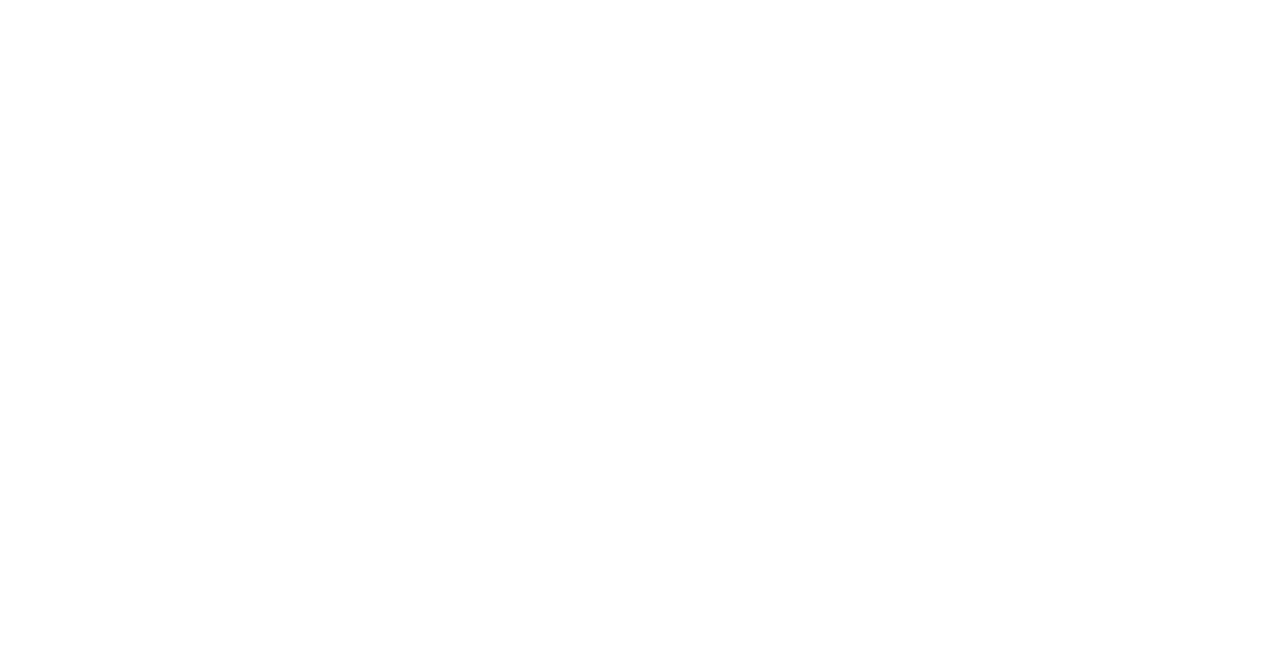
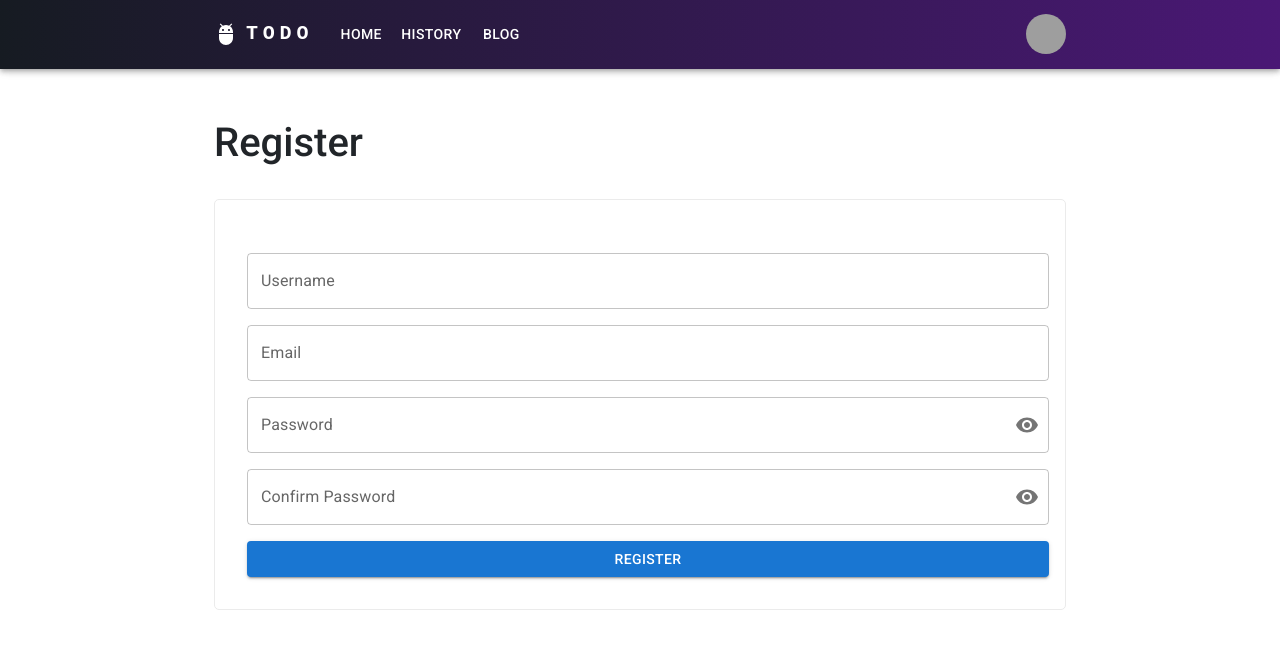
Before and after one commit to RKDN-DN3/fresher-k7-training-1, a React (Create React App) app in the folder Front-end/: page /register in a window 1280 px wide. Before the commit this address had no page. Shown: the top 648 px of the page. Built offline with nearby package versions, Linux system fonts and the light colour scheme; grey boxes are pictures that could not be loaded.

Commit message:
push module register none handle register

```diff
--- /dev/null
+++ b/Front-end/src/components/formError/index.js
@@ -0,0 +1,25 @@
+import React from "react";
+import Alert from "@mui/material/Alert";
+import Stack from "@mui/material/Stack";
+
+function FormError(props) {
+  const { errors } = props;
+
+  const renderErrors = () => {
+    return Object.keys(errors).map((val, key) => {
+      return (
+        <Alert key={key} severity="error">
+          {errors[val]}
+        </Alert>
+      );
+    });
+  };
+
+  return (
+    <Stack sx={{ width: "100%" }} spacing={2}>
+      {renderErrors()}
+    </Stack>
+  );
+}
+
+export default FormError;
--- /dev/null
+++ b/Front-end/src/page/register/Register.module.scss
@@ -0,0 +1,14 @@
+.container {
+    height: 1000px;
+  }
+  .header {
+    display: flex;
+    justify-content: space-between;
+    align-items: center;
+  }
+  .content {
+    margin-top: 24px;
+    border: 1px solid #ebebeb;
+    border-radius: 5px;
+    padding: 24px;
+  }
--- /dev/null
+++ b/Front-end/src/page/register/index.js
@@ -0,0 +1,218 @@
+import { Button, TextField, FormControl } from "@mui/material";
+import Visibility from "@mui/icons-material/Visibility";
+import VisibilityOff from "@mui/icons-material/VisibilityOff";
+import IconButton from "@mui/material/IconButton";
+import InputAdornment from "@mui/material/InputAdornment";
+import OutlinedInput from "@mui/material/OutlinedInput";
+import InputLabel from "@mui/material/InputLabel";
+import React, { useState } from "react";
+import styles from "./Register.module.scss";
+import FormError from "../../components/formError";
+
+const Register = () => {
+  const [values, setValues] = useState({
+    showPassword: false,
+    showCPassword: false,
+  });
+
+  const [errors, setErrors] = useState({});
+
+  const handleOnChange = (prop) => (e) => {
+    setValues({ ...values, [prop]: e.target.value });
+  };
+
+  const handleClickShowPassword = (prop) => (e) => {
+    if (prop === "password") {
+      setValues({ ...values, showPassword: !values.showPassword });
+    } else {
+      setValues({ ...values, showCPassword: !values.showCPassword });
+    }
+  };
+
+  const handleMouseDownPassword = (e) => {
+    e.preventDefault();
+  };
+
+  const validateEmail = (email) => {
+    if (email) {
+      return email.match(/\S+@\S+\.\S+/);
+    }
+  };
+
+  const validatePassword = (pass) => {
+    if (pass) {
+      return pass.match(/^(?=.*\d)(?=.*[a-z])(?=.*[A-Z])[0-9a-zA-Z]{8,}$/);
+    }
+  };
+
+  const handleSubmitRegister = (e) => {
+    e.preventDefault();
+
+    let isSubmit = true;
+
+    let inputsError = {};
+
+    if (
+      values.username === null ||
+      values.username === undefined ||
+      values.username === ""
+    ) {
+      inputsError.username = "Username không được để trống";
+      isSubmit = false;
+    }
+
+    if (
+      values.email === null ||
+      values.email === undefined ||
+      values.email === ""
+    ) {
+      inputsError.email = "Email không được để trống";
+      isSubmit = false;
+    } else {
+      if (!validateEmail(values.email)) {
+        inputsError.email = "Email không đúng định dạng";
+        isSubmit = false;
+      }
+    }
+
+    if (
+      values.password === null ||
+      values.password === undefined ||
+      values.password === ""
+    ) {
+      inputsError.password = "Password không được để trống";
+      isSubmit = false;
+    } else {
+      if (!validatePassword(values.password)) {
+        inputsError.password =
+          "Password phải có ít nhất 8 kí tự, có ít nhất 1 chữ cái viết hoa, có ít nhất 1 chữ số";
+        isSubmit = false;
+      }
+    }
+
+    if (
+      values.cpassword === null ||
+      values.cpassword === undefined ||
+      values.cpassword === ""
+    ) {
+      inputsError.cpassword = "Confirm Password không được để trống";
+      isSubmit = false;
+    } else {
+      if (values.cpassword !== values.password) {
+        inputsError.cpassword = "Confirm Password không trùng khớp";
+        isSubmit = false;
+      }
+    }
+
+    if (!isSubmit) {
+      setErrors(inputsError);
+    } else {
+      alert("Register Successfully!!!");
+      if (Object.keys(errors).length > 0) {
+        setErrors({});
+      }
+      setValues({
+        ...values,
+        username: "",
+        email: "",
+        password: "",
+        cpassword: "",
+      });
+    }
+  };
+
+  return (
+    <div className={styles.container}>
+      <div className={styles.header}>
+        <h1>Register</h1>
+      </div>
+      <div className={styles.content}>
+        <FormControl fullWidth sx={{ m: 1 }}>
+          <FormError errors={errors} />
+        </FormControl>
+        <form onSubmit={handleSubmitRegister}>
+          <FormControl fullWidth sx={{ m: 1 }}>
+            <TextField
+              id="outlined-username"
+              name="username"
+              label="Username"
+              variant="outlined"
+              value={values.username ? values.username : ""}
+              onChange={handleOnChange("username")}
+            />
+          </FormControl>
+          <FormControl fullWidth sx={{ m: 1 }}>
+            <TextField
+              id="outlined-email"
+              name="email"
+              label="Email"
+              variant="outlined"
+              value={values.email ? values.email : ""}
+              onChange={handleOnChange("email")}
+            />
+          </FormControl>
+          <FormControl fullWidth sx={{ m: 1 }}>
+            <InputLabel htmlFor="outlined-adornment-password">
+              Password
+            </InputLabel>
+            <OutlinedInput
+              id="outlined-adornment-password"
+              name="password"
+              label="Password"
+              variant="outlined"
+              value={values.password ? values.password : ""}
+              onChange={handleOnChange("password")}
+              type={values.showPassword ? "text" : "password"}
+              endAdornment={
+                <InputAdornment position="end">
+                  <IconButton
+                    aria-label="toggle password visibility"
+                    onClick={handleClickShowPassword("password")}
+                    onMouseDown={handleMouseDownPassword}
+                    edge="end"
+                  >
+                    {values.showPassword ? <VisibilityOff /> : <Visibility />}
+                  </IconButton>
+                </InputAdornment>
+              }
+            />
+          </FormControl>
+
+          <FormControl fullWidth sx={{ m: 1 }}>
+            <InputLabel htmlFor="outlined-adornment-confirm-password">
+              Confirm Password
+            </InputLabel>
+            <OutlinedInput
+              id="outlined-adornment-confirm-password"
+              name="cpassword"
+              label="Confirm Password"
+              variant="outlined"
+              value={values.cpassword ? values.cpassword : ""}
+              onChange={handleOnChange("cpassword")}
+              type={values.showCPassword ? "text" : "password"}
+              endAdornment={
+                <InputAdornment position="end">
+                  <IconButton
+                    aria-label="toggle password visibility"
+                    onClick={handleClickShowPassword("cpassword")}
+                    onMouseDown={handleMouseDownPassword}
+                    edge="end"
+                  >
+                    {values.showCPassword ? <VisibilityOff /> : <Visibility />}
+                  </IconButton>
+                </InputAdornment>
+              }
+            />
+          </FormControl>
+          <FormControl fullWidth sx={{ m: 1 }}>
+            <Button type="submit" variant="contained">
+              Register
+            </Button>
+          </FormControl>
+        </form>
+      </div>
+    </div>
+  );
+};
+
+export default Register;
--- a/Front-end/src/router/index.js
+++ b/Front-end/src/router/index.js
@@ -1,8 +1,12 @@
 import Home from "../page/home"
+import Register from "../page/register"
 
 const publicRouters = [
     {
         path: '/', component: Home
+    },
+    {
+        path: '/register', component: Register
     }
 ]
 
```
